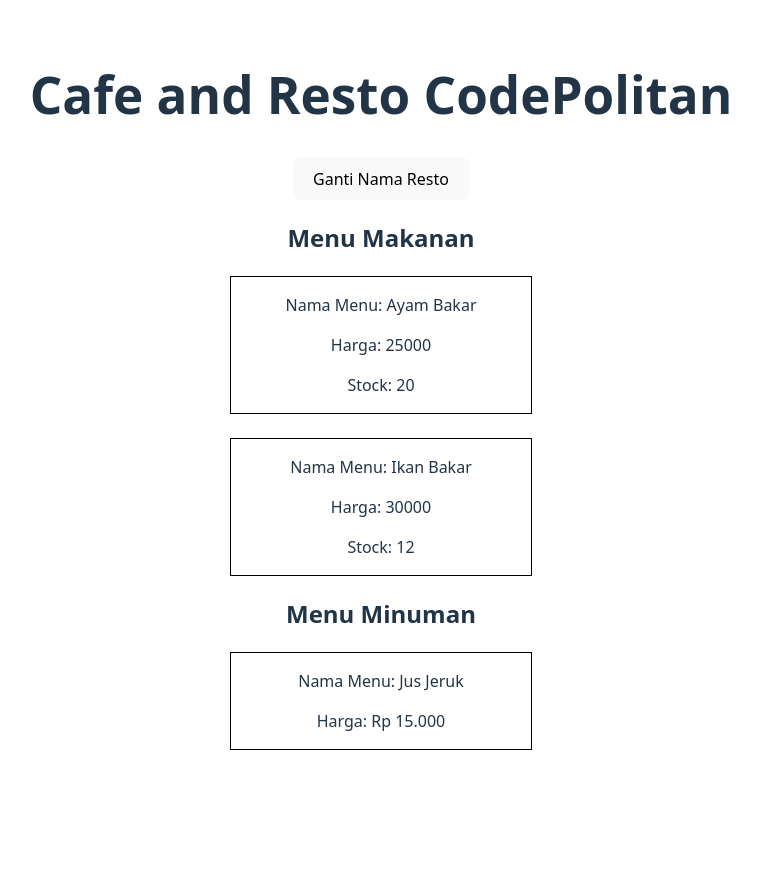
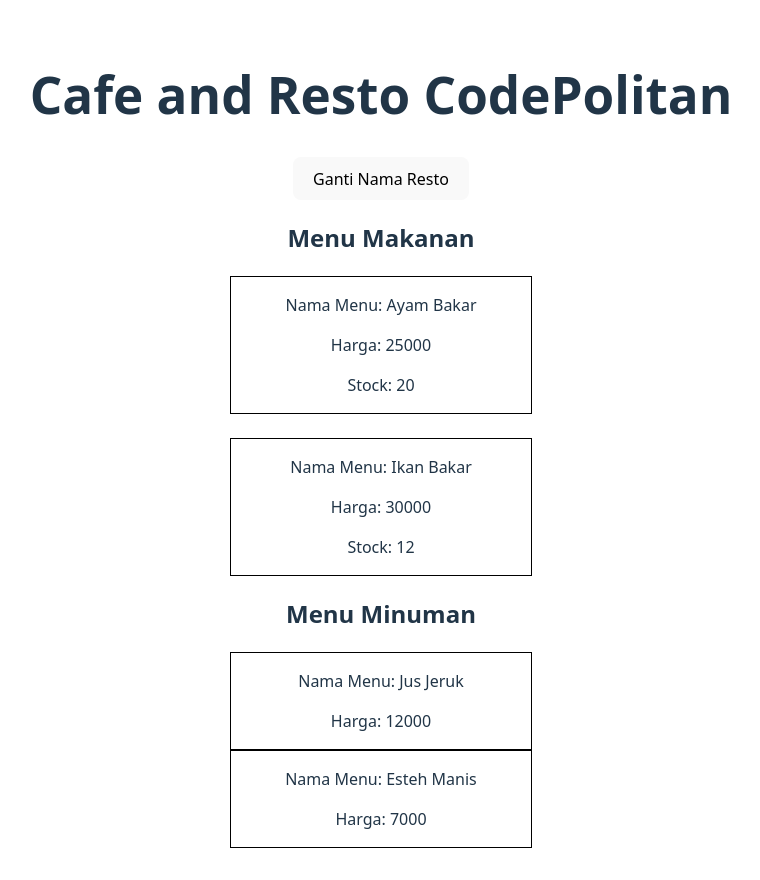
Before and after one commit to silvydwiayup/CodePolitan-Web-ReactJs, a React (Vite) app in the folder my-app/: page / in a window 1280 px wide. Shown: the whole page, without its empty margins (259-1019 px from the left). Before the commit the page ends 800 px from the top, so only its background shows below. Built offline with nearby package versions, Linux system fonts and the light colour scheme.

Commit message:
render list by index

```diff
--- a/my-app/src/App.jsx
+++ b/my-app/src/App.jsx
@@ -8,16 +8,19 @@
   var [namaResto, setNamaResto] = useState('');
   var data = "Cafe and Resto CodePolitan";
   var [namaMenu, setNamaMenu] = useState(
-    [{
-      'namaMakanan' : 'Ayam Bakar',
-      'hargaMenu' : 25000,
-      'stock' : 20
-    },
     {
-      'namaMakanan' : 'Ikan Bakar',
-      'hargaMenu' : 30000,
-      'stock' : 12
-    }]
+      makanan :
+      [
+        {'namaMakanan' : 'Ayam Bakar', 'hargaMenu' : 25000, 'stock' : 20},
+        {'namaMakanan' : 'Ikan Bakar', 'hargaMenu' : 30000, 'stock' : 12}
+      ],
+      minuman :
+      [
+        {'namaMinuman' : 'Jus Jeruk', 'hargaMinuman' : 12000, 'stock' : 12},
+        {'namaMinuman' : 'Esteh Manis', 'hargaMinuman' : 7000, 'stock' : 15},
+      ]
+    }
+
   );
 
   useEffect(() => {
@@ -35,11 +38,13 @@
         <h1>{namaResto}</h1>
         <button onClick={() => handleGantiResto ('Programming')}>Ganti Nama Resto</button>
         <h2>Menu Makanan</h2>
-        <MenuMakanan namaMenu={namaMenu[0].namaMakanan} hargaMenu={namaMenu[0].hargaMenu} stockMenu= {namaMenu[0].stock}/> <br />
-        <MenuMakanan namaMenu={namaMenu[1].namaMakanan} hargaMenu={namaMenu[1].hargaMenu} stockMenu= {namaMenu[1].stock}/>
+        <MenuMakanan namaMenu={namaMenu.makanan[0].namaMakanan} hargaMenu={namaMenu.makanan[0].hargaMenu} stockMenu= {namaMenu.makanan[0].stock}/> <br />
+        <MenuMakanan namaMenu={namaMenu.makanan[1].namaMakanan} hargaMenu={namaMenu.makanan[1].hargaMenu} stockMenu= {namaMenu.makanan[1].stock}/>
 
         <h2>Menu Minuman</h2>
-        <MenuMinuman namaMinuman={'Jus Jeruk'} hargaMinuman={'Rp 15.000'}/>
+        {namaMenu.minuman.map((minuman, index) =>
+          <MenuMinuman key={index} namaMinuman={minuman.namaMinuman} hargaMinuman={minuman.hargaMinuman}/>
+        )}
       </div>
     </>
   )
```
